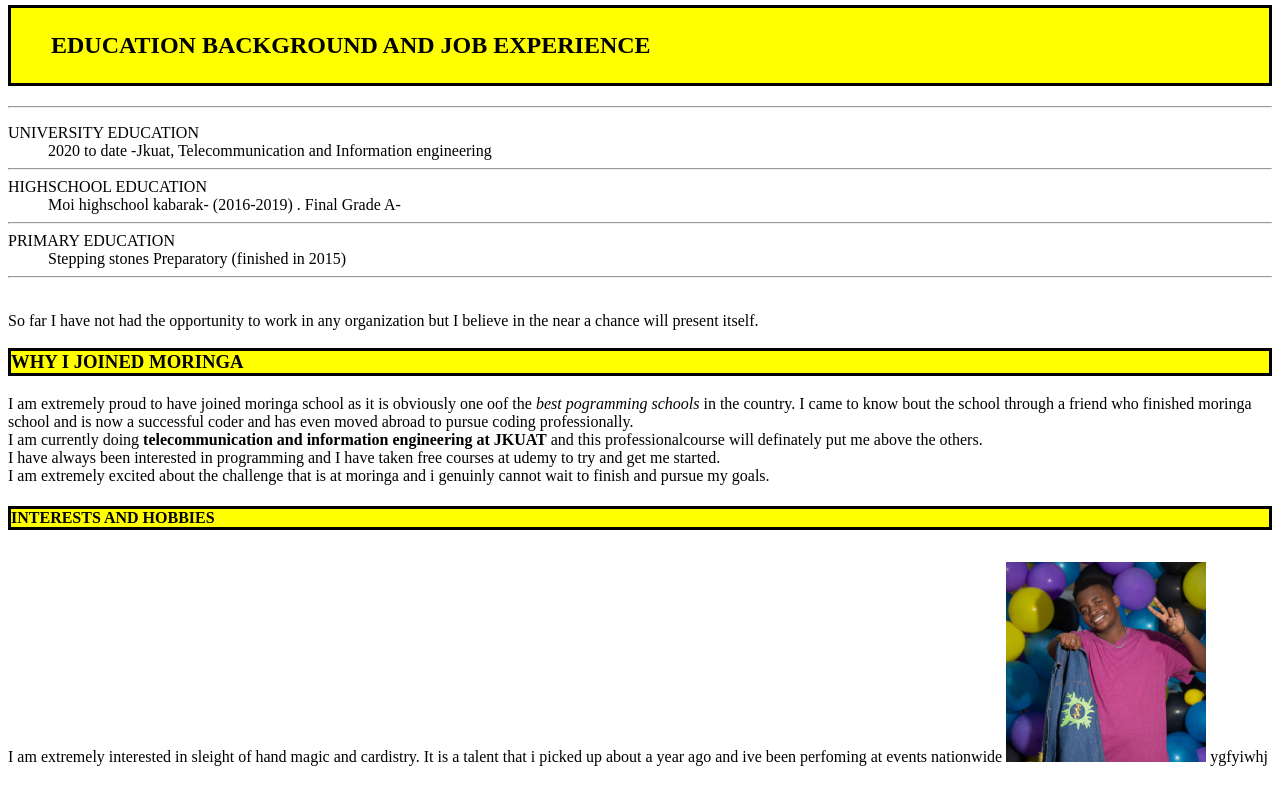
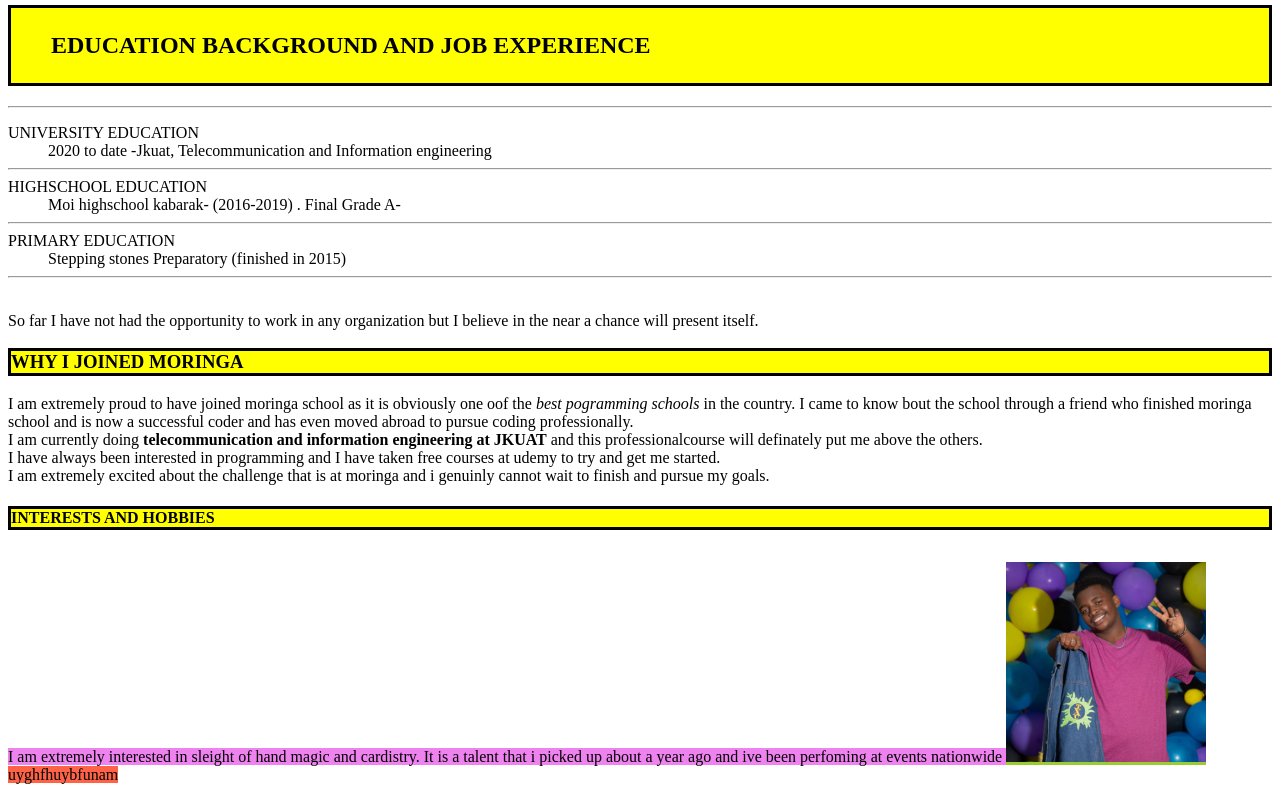
Before and after one commit to MICHAELMUNAVU83/MORINGA-PREP, a plain HTML site: page index.html in a window 1280 px wide. Shown: the part 367-1167 px from the top of the page. Drawn offline with Linux system fonts and the light colour scheme.

```diff
--- a/index.html
+++ b/index.html
@@ -77,19 +77,23 @@
 <h4> INTERESTS AND HOBBIES</h4>
 
 <div class="interests">
+    <span id="col1" class="column">
 
 
-   <span>
     I am extremely interested in sleight of hand magic and cardistry.
         It is a talent that i picked up about a year ago and ive been perfoming at events nationwide
 
     </span>
-    <span>
+
+    <span id="col2" class="column">
+
         <img src="profile.jpeg" height="200px" width="200 px">
+    </span>
+    <span id="col3" class="column">uyghfhuybfunam</span>
 
-    </span>
 
-    <span>ygfyiwhj</span>
+
+
 
 
 
--- a/style.css
+++ b/style.css
@@ -18,3 +18,19 @@
     padding-top: 10px;
 
 }
+
+#col1{
+    background-color: violet;
+
+}
+
+#col2{ background-color: yellowgreen;}
+
+
+#col3{ background-color: tomato;}
+
+.column{ width: 200 px;
+    height: 400px;
+
+
+}
```
